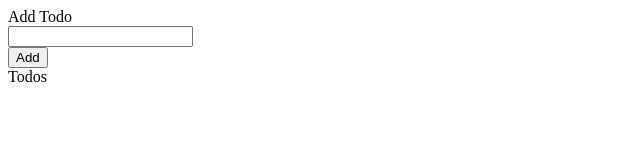
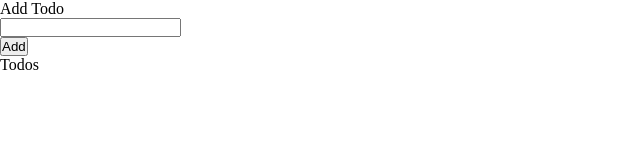
Before and after one commit to tolgahanacar/js-todo-app, a plain HTML site: page index.html in a window 1280 px wide. Shown: the whole page, without its empty margins (0-640 px from the left). Drawn offline with Linux system fonts and the light colour scheme.

Commit message:
Improvements
Improvements

```diff
--- a/index.html
+++ b/index.html
@@ -6,7 +6,8 @@
     <meta http-equiv="X-UA-Compatible" content="IE=edge">
     <meta name="viewport" content="width=device-width, initial-scale=1.0">
     <title>ToDo - App</title>
-    <script src="./main.js" defer='defer'></script>
+    <link rel="stylesheet" href="./src/style.css">
+    <script src="./src/main.js" defer='defer'></script>
 </head>
 
 <body>
--- a/main.js
+++ b/src/main.js
@@ -5,7 +5,7 @@ const addTodo = () => {
   let todoName = document.getElementById("todo_name").value.trim();
   todos.push(todoName);
   getTodos();
-  document.getElementById('todo_name').value = ""
+  document.getElementById("todo_name").value = "";
 };
 
 const getTodos = () => {
--- /dev/null
+++ b/src/style.css
@@ -0,0 +1,11 @@
+*,
+*::before,
+*::after {
+  margin: 0;
+  padding: 0;
+  box-sizing: inherit;
+}
+
+html {
+  box-sizing: border-box;
+}
```
